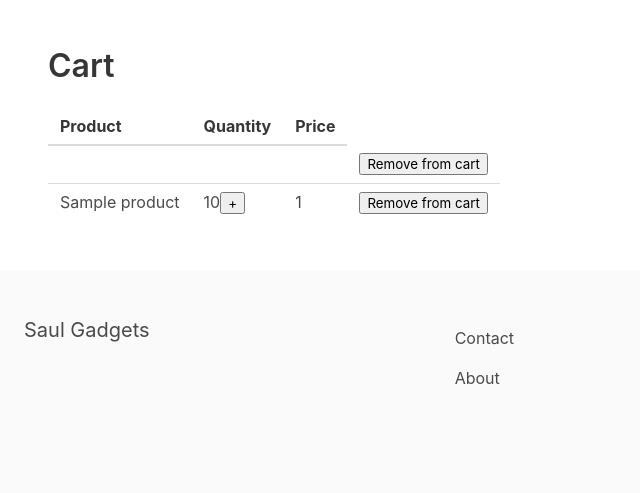
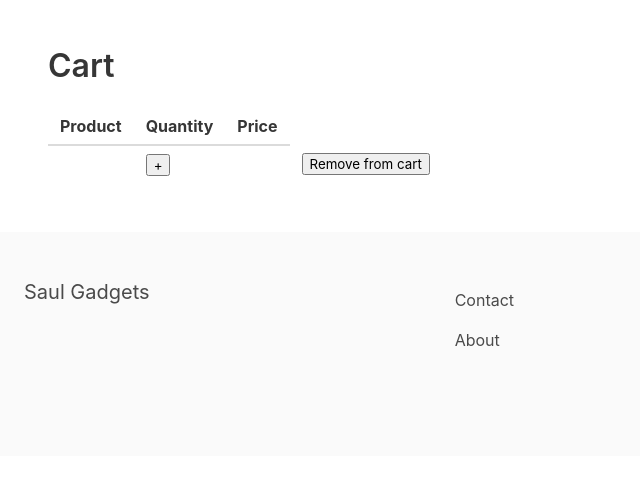
Before and after one commit to FoxGoName/ISI_projecttt, a Django app: template ISI/apps/cart/templates/cart.html in a window 1280 px wide. Shown: the part 56-549 px from the top of the page, without its empty margins (0-640 px from the left). Run offline with Django 5.2, Linux system fonts and the light colour scheme; data comes from the database, SQL or seed files in the repository; both versions use the stored data as it was after the commit; the template is opened without the code that fills it: most values are stand-ins (such as "Sample title", 1, 10 or a date in 2020).

Commit message:
quantity update

```diff
--- a/ISI/apps/cart/templates/cart.html
+++ b/ISI/apps/cart/templates/cart.html
@@ -18,20 +18,20 @@
                 <tbody>
                       <tr v-for="product in products">
                           <td>[[ product.title ]]</td>
-                          <td>[[ product.quantity ]]</td>
+                          <td>[[ product.quantity ]] <button @click="incrementQuantity(product.id, product.quantity)">+</button></td>
                           <td>[[ product.total_price ]]</td>
                           <td><button @click="removeFromCart(product.id)">Remove from cart</button></td>
                       </tr>
-                      {% for item in cart %}
+                      {% comment %} {% for item in cart %}
                          {% with product=item.product %}
                             <tr>
                                 <td>{{ product.title }}</td>
-                                <td>{{ item.quantity }}<button @click="incrementQuantity({{ product.id }},{{ item.quantity }})">+</button></td>
+                                <td>{{ item.quantity }}<button @click="incrementQuantity(product.id, product.quantity)">+</button></td>
                                 <td>{{ item.total_price }}</td>
                                 <td><button @click="removeFromCart({{ product.id }})">Remove from cart</button></td>
                             </tr>
                          {% endwith %}
-                      {% endfor %}
+                      {% endfor %} {% endcomment %}
                 </tbody>
             </table>
         </div>
```
Also changed, not shown: ISI/db.sqlite3.
